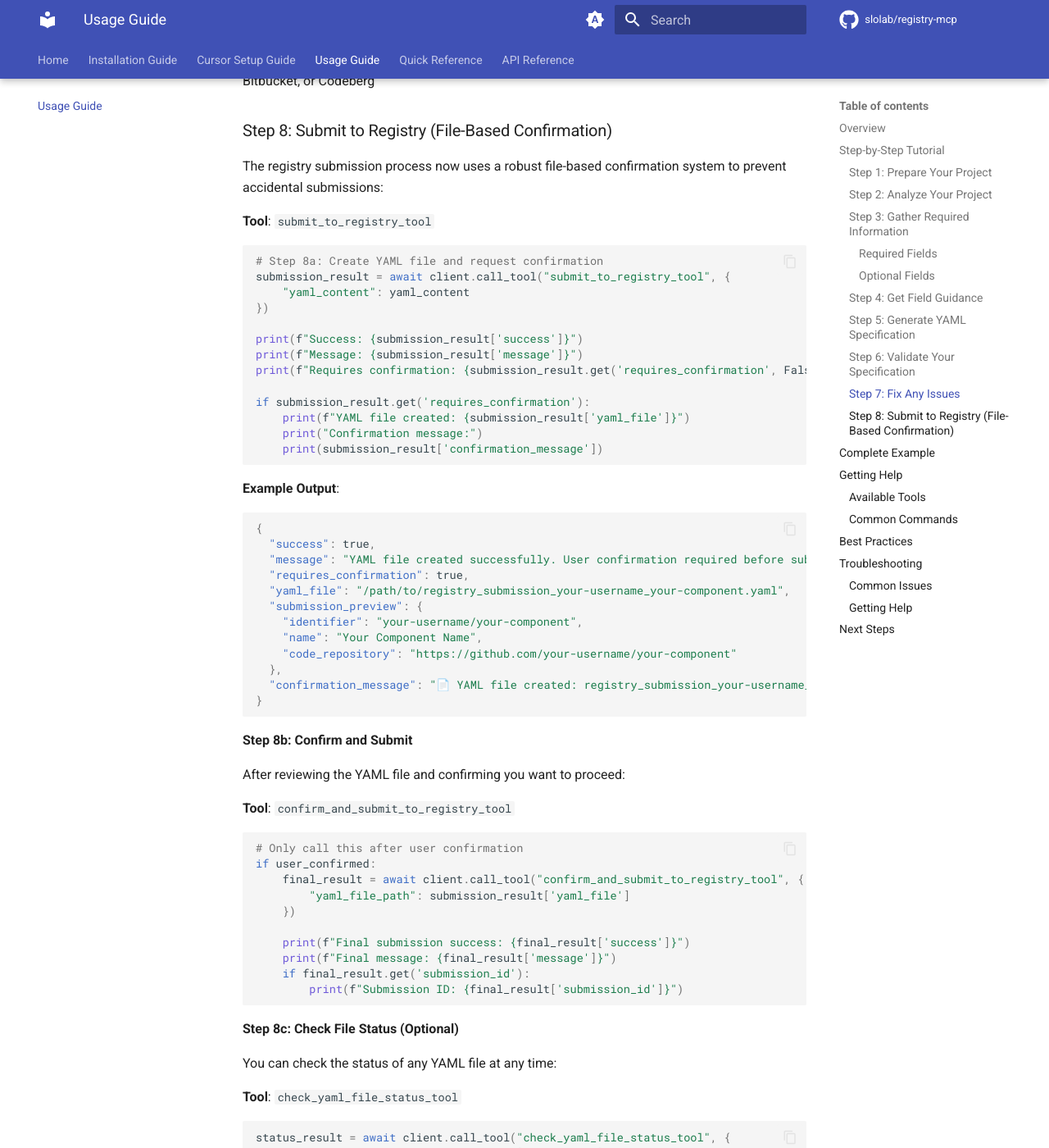
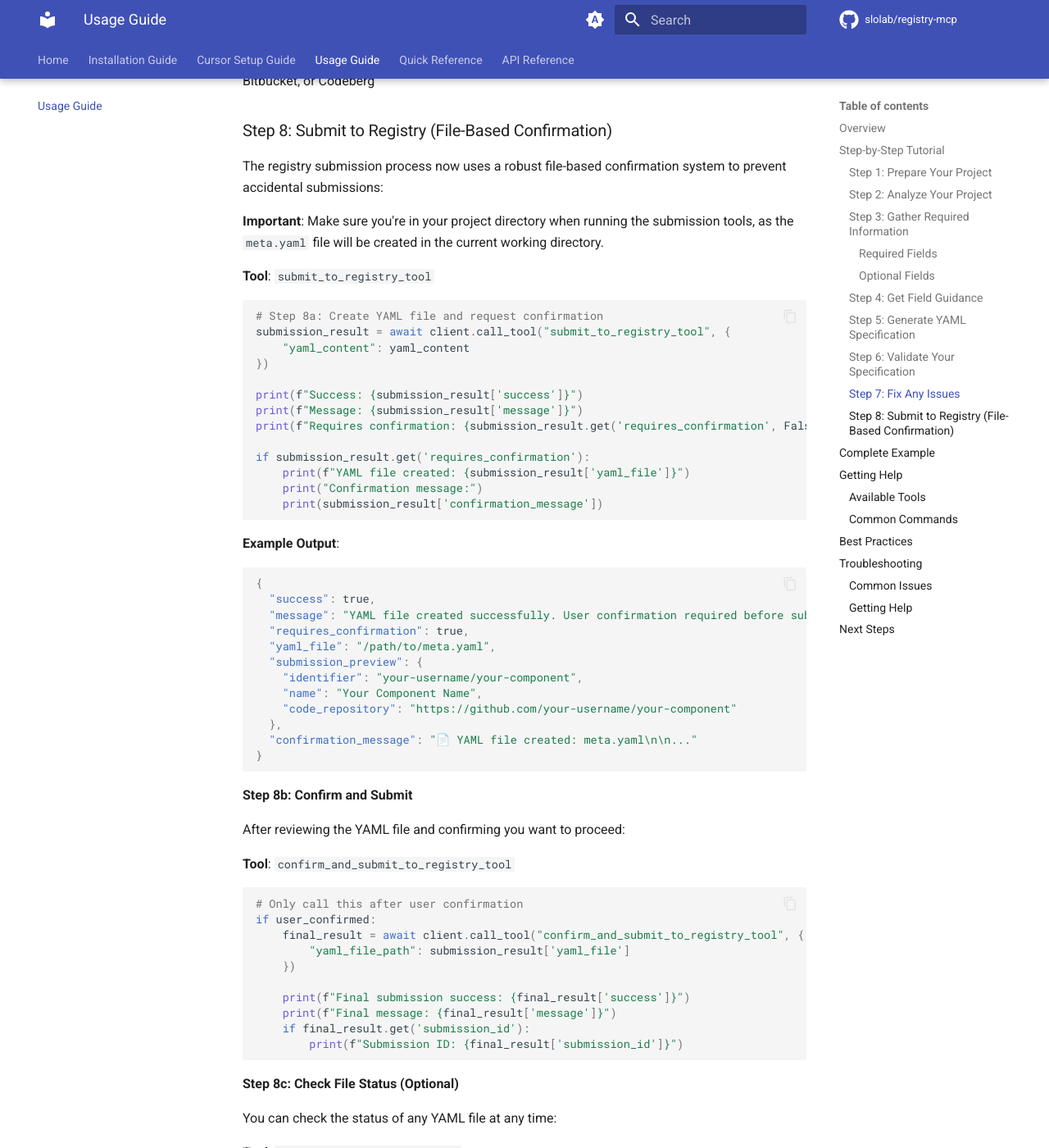
Before and after one commit to slolab/registry-mcp, an MkDocs documentation site: the page built from docs/usage.md, in a window 1280 px wide and 1400 px high, scrolled down 3971 px. Shown: the whole window at 82% size. Built offline with MkDocs 1.6.1 and Material for MkDocs 9.7.7, drawn with Linux system fonts in a browser that asks for light colours; comment, search, counter and statistics services are not loaded.

Commit message:
create meta.yaml in project dir

````diff
--- a/docs/usage.md
+++ b/docs/usage.md
@@ -193,6 +193,8 @@ Common issues and solutions:
 
 The registry submission process now uses a robust file-based confirmation system to prevent accidental submissions:
 
+**Important**: Make sure you're in your project directory when running the submission tools, as the `meta.yaml` file will be created in the current working directory.
+
 **Tool**: `submit_to_registry_tool`
 
 ```python
@@ -217,13 +219,13 @@ if submission_result.get('requires_confirmation'):
   "success": true,
   "message": "YAML file created successfully. User confirmation required before submission.",
   "requires_confirmation": true,
-  "yaml_file": "/path/to/registry_submission_your-username_your-component.yaml",
+  "yaml_file": "/path/to/meta.yaml",
   "submission_preview": {
     "identifier": "your-username/your-component",
     "name": "Your Component Name",
     "code_repository": "https://github.com/your-username/your-component"
   },
-  "confirmation_message": "📄 YAML file created: registry_submission_your-username_your-component.yaml\n\n..."
+  "confirmation_message": "📄 YAML file created: meta.yaml\n\n..."
 }
 ```
 
````
Also changed, not shown: README.md (+5 -2 lines), docs/quick-reference.md (+2 -2 lines), 2 other files.
